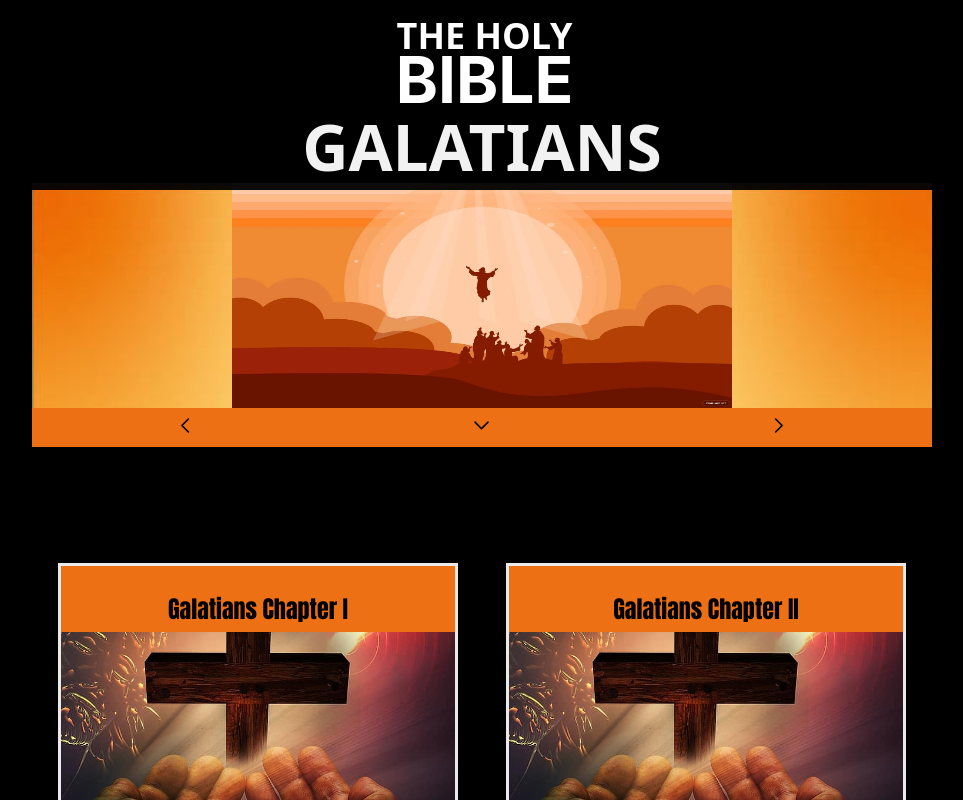
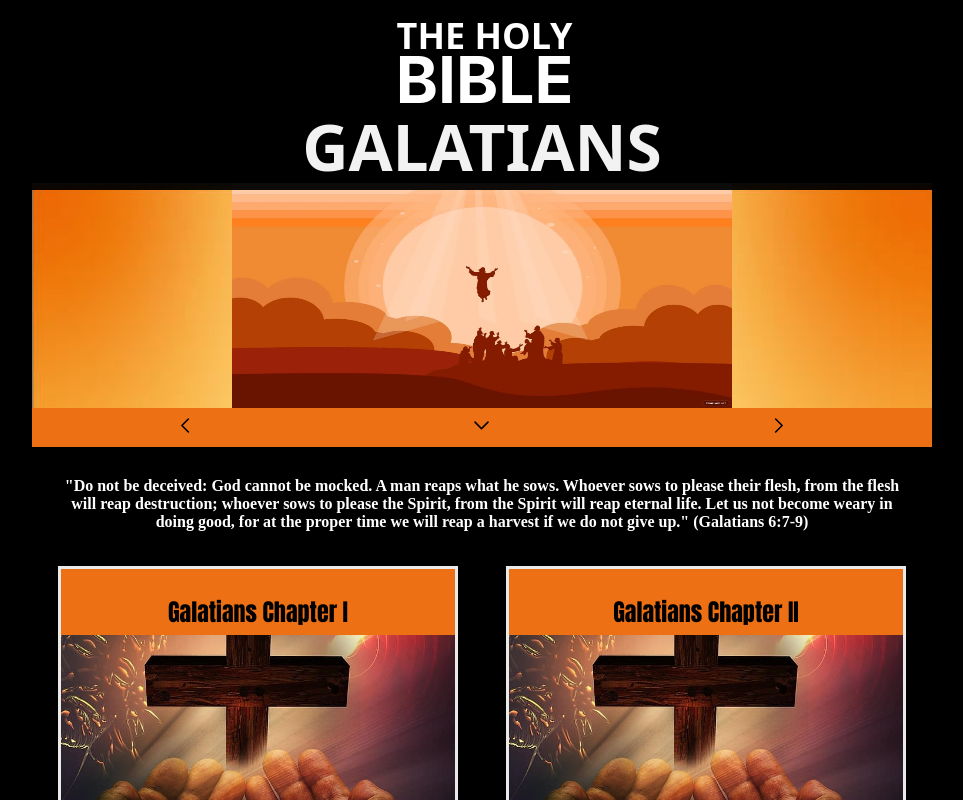
Before and after one commit to jnutt367/galatians, a Next.js app: page / in a window 1280 px wide. Shown: the top 800 px of the page, without its empty margins (158-1121 px from the left). Built offline with nearby package versions, Linux system fonts and the light colour scheme.

Commit message:
Update Home.module.css

```diff
--- a/styles/Home.module.css
+++ b/styles/Home.module.css
@@ -69,6 +69,17 @@
   top: 10px;
 }
 
+.fund {
+   text-align: center;
+    color: white;
+    position: relative;
+    padding-right: 20px;
+    padding-left: 20px;
+    margin-top: 25px;
+    top: 5px;
+    font-family:"Times New Roman", Times, serif;
+    font-weight: 900;
+}
 
 .image {
     background-image: url(/istockphoto-1300398224-612x612.jpg);
```
